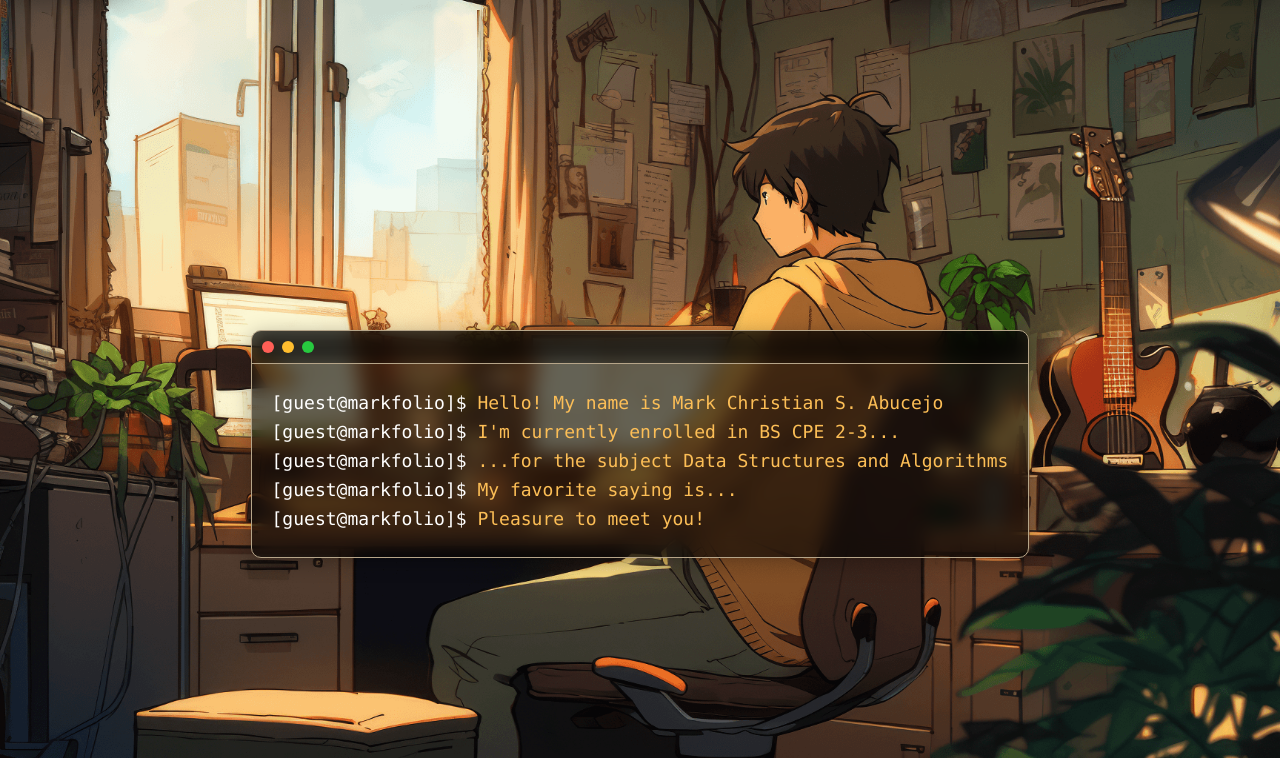
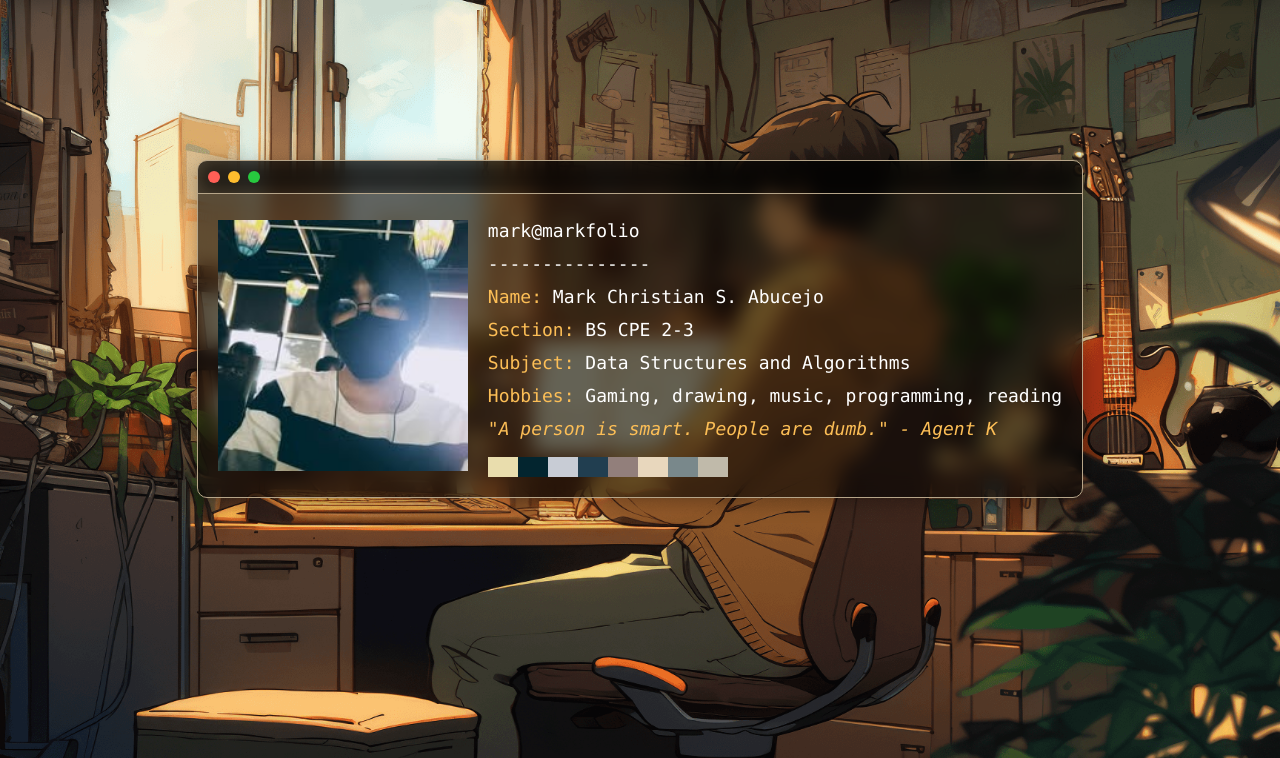
Before and after one commit to nug3tsss/portfolio_website, a Flask app: page /profile in a window 1280 px wide. Shown: the part 42-800 px from the top of the page. Run offline with Flask 3, Linux system fonts and the light colour scheme.

Commit message:
complete project

```diff
--- a/static/style.css
+++ b/static/style.css
@@ -78,7 +78,7 @@ nav li:first-child{
 /* terminal window */
 .terminal{
     width: max-content;
-    margin: 330px auto;
+    margin: 20vh auto;
     background-color: rgba(0, 0, 0, 0.6);
     backdrop-filter: blur(10px);
     border: 1px solid #b6a589;
@@ -113,14 +113,13 @@ nav li:first-child{
 /* main terminal body */
 .terminal-body{
     padding: 20px;
-    font-family: 'Consolas', 'Fira Code', 'Source Code Pro', monospace;
-    color: #fcbe56;
+    color: white;
     white-space: nowrap;
     font-size: large;
 }
 
 /* guest prompt text color */
-.guest-prompt{
+.user{
     color: white;
 }
 
@@ -129,7 +128,7 @@ nav li:first-child{
 }
 
 .terminal-body a{
-    color: #fbb166;
+    color: #fcbe56;
 }
 
 .terminal-body a:hover{
@@ -138,7 +137,7 @@ nav li:first-child{
 
 /* ROFI-STYLE */
 /* rofi title divider */
-.rofi-header {
+.rofi-header{
     border-bottom: 2px solid #fcbe56;
     display: block;
     padding-bottom: 4px;
@@ -150,7 +149,51 @@ nav li:first-child{
 }
 
 /* select highlight */
-.terminal-body a:hover {
+.terminal-body a:hover{
     background-color: rgba(252, 190, 86, 0.15);
     color: white;
 }
+
+/* NEOFETCH-STYLE */
+/* Terminal body flex for image + info */
+.terminal-body.neofetch{
+    display: flex;
+    gap: 20px;
+    align-items: stretch;
+}
+
+/* Profile image styling */
+.profile-img{
+    width: 250px;
+    height: 100%;
+    object-fit: cover;
+    margin: auto;
+}
+
+/* Info section styling */
+.terminal-body.neofetch .info{
+    display: flex;
+    flex-direction: column;
+    color: white;
+}
+
+.terminal-body.neofetch .category{
+    color: #fcbe56;
+}
+
+/* Space between info lines */
+.terminal-body.neofetch .info p{
+    margin: 6px 0;
+}
+
+/* Color palette row */
+.color-palette{
+    display: flex;
+    margin-top: 12px;
+}
+
+/* Individual color block */
+.color-block{
+    width: 30px;
+    height: 20px;
+}
--- a/templates/areaofcircle.html
+++ b/templates/areaofcircle.html
@@ -20,7 +20,7 @@
         </form>
 
         {% if result %}
-        <p><span class="guest-prompt">[guest@markfolio]$ </span>{{ result }}</p>
+        <p><span class="guest-prompt">[guest@markfolio]$ </span>Area: {{ result }}</p>
         {% endif %}
     </div>
 </div>
--- a/templates/areaoftriangle.html
+++ b/templates/areaoftriangle.html
@@ -24,7 +24,7 @@
     </form>
 
     {% if result %}
-    <p><span class="guest-prompt">[guest@markfolio]$ </span>{{ result }}</p>
+    <p><span class="guest-prompt">[guest@markfolio]$ </span>Area: {{ result }}</p>
     {% endif %}
     </div>
 </div>
--- a/templates/profile.html
+++ b/templates/profile.html
@@ -9,12 +9,28 @@
         <span class="dot yellow"></span>
         <span class="dot green"></span>
     </div>
-    <div class="terminal-body">
-        <p><span class="guest-prompt">[guest@markfolio]$ </span>Hello! My name is Mark Christian S. Abucejo</p>
-        <p><span class="guest-prompt">[guest@markfolio]$ </span>I'm currently enrolled in BS CPE 2-3...</p>
-        <p><span class="guest-prompt">[guest@markfolio]$ </span>...for the subject Data Structures and Algorithms</p>
-        <p><span class="guest-prompt">[guest@markfolio]$ </span>My favorite saying is...</p>
-        <p><span class="guest-prompt">[guest@markfolio]$ </span>Pleasure to meet you!</p>
+    <div class="terminal-body neofetch">
+    <img src="{{ url_for('static', filename='images/profile_img.jpg')}}" alt="Profile Image" class="profile-img">
+        <div class="info">
+            <p class="user">mark@markfolio</p>
+            <p>---------------</p>
+            <p><span class="category">Name: </span>Mark Christian S. Abucejo</p>
+            <p><span class="category">Section: </span>BS CPE 2-3</p>
+            <p><span class="category">Subject: </span>Data Structures and Algorithms</p>
+            <p><span class="category">Hobbies: </span>Gaming, drawing, music, programming, reading</p>
+            <p class="category" style="font-style: italic;">"A person is smart. People are dumb." - Agent K</p>
+
+            <div class="color-palette">
+                <div class="color-block" style="background-color:#e9ddad;"></div>
+                <div class="color-block" style="background-color:#03252f;"></div>
+                <div class="color-block" style="background-color:#c8ccd5;"></div>
+                <div class="color-block" style="background-color:#213e50;"></div>
+                <div class="color-block" style="background-color:#927f7b;"></div>
+                <div class="color-block" style="background-color:#e8d7bd;"></div>
+                <div class="color-block" style="background-color:#79888b;"></div>
+                <div class="color-block" style="background-color:#c0baaa;"></div>
+            </div>
+        </div>
     </div>
 </div>
 {% endblock %}
--- a/templates/touppercase.html
+++ b/templates/touppercase.html
@@ -20,7 +20,7 @@
         </form>
 
         {% if result %}
-        <p><span class="guest-prompt">[guest@markfolio]$ </span>{{ result }}</p>
+        <p><span class="guest-prompt">[guest@markfolio]$ </span>Result: {{ result }}</p>
         {% endif %}
     </div>
 </div>
--- a/templates/works.html
+++ b/templates/works.html
@@ -6,9 +6,9 @@
 <div class="terminal">
     <div class="terminal-body">
         <p class="rofi-header">My programming works:</p>
-        <p><a href="/works/to-uppercase">Convert to uppercase</a></p>
-        <p><a href="/works/area-of-circle">Calculate area of a circle</a></p>
-        <p><a href="/works/area-of-triangle">Calculate area of a triangle</a></p>
+        <p><a href="/works/to-uppercase">aA Convert string to uppercase</a></p>
+        <p><a href="/works/area-of-circle">● Calculate area of a circle</a></p>
+        <p><a href="/works/area-of-triangle">▲ Calculate area of a triangle</a></p>
     </div>
 </div>
 {% endblock %}
```
Also changed, not shown: templates/contact.html (+5 -5 lines), templates/home.html (+5 -5 lines), static/images/facebook_icon.png (added), static/images/github_icon.png (added), static/images/phone_icon.jpg (added), static/images/profile_img.jpg (added).
